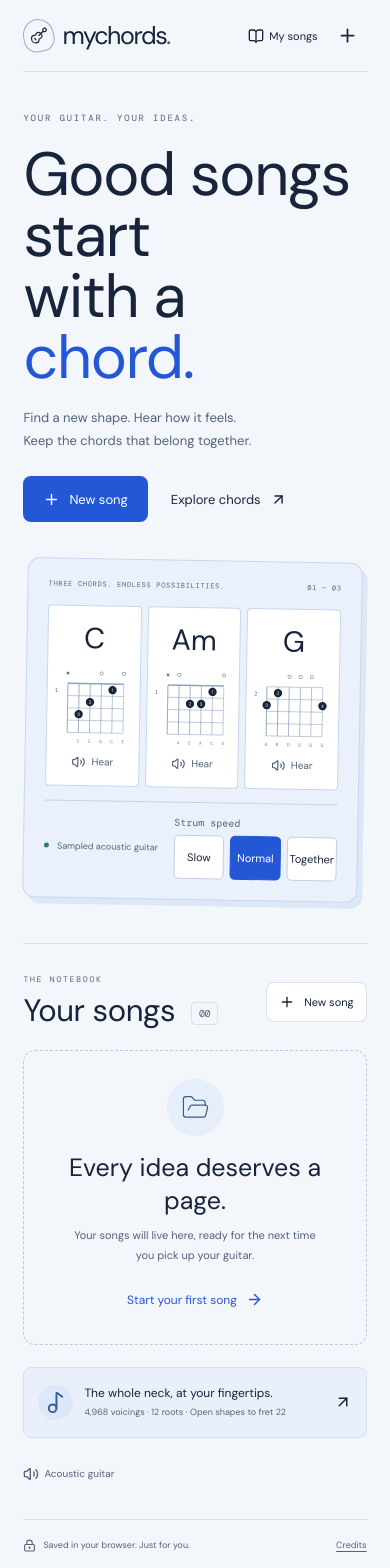
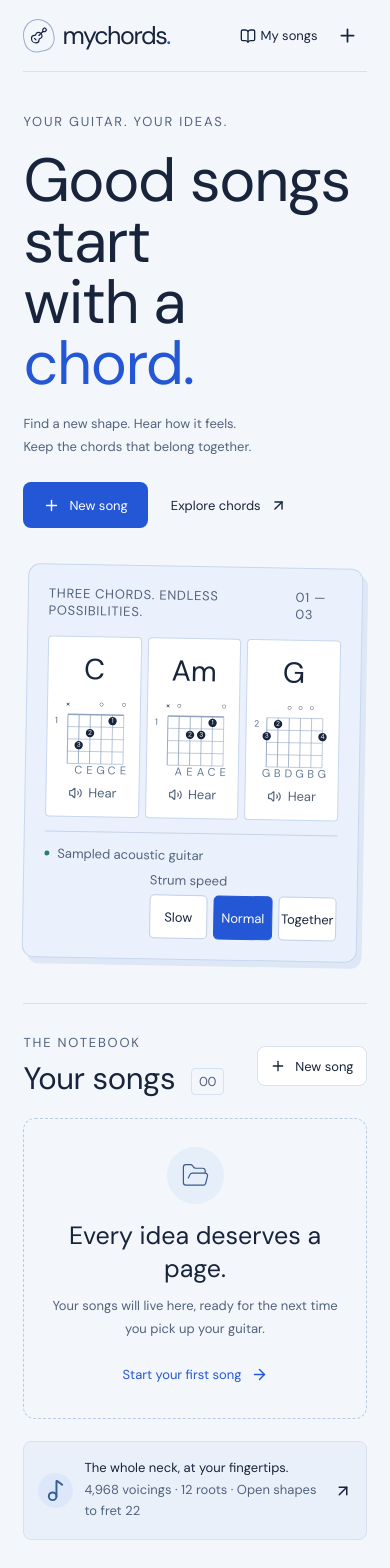
Before and after one commit to qwertypants/mychords, a React (Vite) app: page / in a window 390 px wide. Shown: the top 1568 px of the page. Built offline with nearby package versions, Linux system fonts and the light colour scheme.

Commit message:
Improve small text legibility

```diff
--- a/src/styles/editor.css
+++ b/src/styles/editor.css
@@ -3,7 +3,7 @@
   display: flex;
   align-items: center;
   gap: 12px;
-  font-size: 11px;
+  font-size: 13px;
   color: var(--muted);
   padding-top: 22px;
 }
@@ -46,7 +46,7 @@
   margin-top: 25px;
 }
 .song-meta {
-  font-size: 11px;
+  font-size: 13px;
   color: var(--muted);
   line-height: 1.8;
   margin-top: 12px;
@@ -72,7 +72,7 @@
   align-items: center;
   gap: 7px;
   color: var(--muted);
-  font-size: 11px;
+  font-size: 13px;
   min-height: 36px;
   line-height: 1.5;
 }
@@ -99,7 +99,7 @@
   align-items: center;
   gap: 6px;
   color: var(--muted);
-  font-size: 10px;
+  font-size: 13px;
 }
 .save-status.dirty i {
   background: var(--unsaved);
@@ -119,7 +119,7 @@
   min-width: 0;
 }
 .section-number {
-  font: 10px var(--mono);
+  font: 500 13px var(--display);
   color: var(--muted);
   background: var(--badge-surface);
   border-radius: 3px;
@@ -141,7 +141,7 @@
   box-shadow: 0 1px 0 var(--line);
 }
 .section-count {
-  font-size: 10px;
+  font-size: 13px;
   color: var(--muted);
   white-space: nowrap;
 }
@@ -184,7 +184,7 @@
   margin-right: -7px;
 }
 .chord-index {
-  font: 8px var(--mono);
+  font: 500 13px var(--display);
   color: var(--chord-index);
 }
 .drag-handle {
@@ -209,7 +209,7 @@
   min-width: 0;
 }
 .song-chord-name > span {
-  font: 8px var(--mono);
+  font: 500 13px var(--display);
   color: var(--muted);
   white-space: nowrap;
 }
@@ -231,17 +231,15 @@
   fill: var(--ink);
 }
 .chord-diagram .finger {
-  font:
-    8px "DM Sans",
-    sans-serif;
+  font: 600 10px var(--display);
   fill: var(--finger-text);
 }
 .chord-diagram .fret-number {
-  font: 10px var(--mono);
+  font: 600 12px var(--display);
   fill: var(--fret-label);
 }
 .chord-diagram .string-letter {
-  font: 8px var(--mono);
+  font: 600 14px var(--display);
   fill: var(--string-label);
 }
 .chord-diagram .open-marker {
@@ -260,7 +258,7 @@
   align-items: center;
   justify-content: center;
   gap: 6px;
-  font-size: 10px;
+  font-size: 13px;
   width: 100%;
   min-height: 39px;
   border-top: 1px solid var(--card-divider);
@@ -314,11 +312,11 @@
   color: var(--add-ink);
 }
 .add-chord-tile strong {
-  font-size: 12px;
+  font-size: 13px;
   font-weight: 500;
 }
 .add-chord-tile > span:last-child {
-  font-size: 10px;
+  font-size: 13px;
   color: var(--muted);
 }
 .add-section-button {
@@ -331,14 +329,14 @@
   min-height: 52px;
   border-radius: 8px;
   margin-top: 25px;
-  font-size: 12px;
+  font-size: 13px;
   color: var(--section-ink);
 }
 .add-section-button:hover {
   background: var(--section-hover);
 }
 .editor-note {
-  font-size: 10px;
+  font-size: 13px;
   color: var(--muted);
   text-align: center;
   margin-top: 18px;
--- a/src/styles/icon-options.css
+++ b/src/styles/icon-options.css
@@ -9,7 +9,7 @@
   padding: 0;
   margin-bottom: 6px;
   color: var(--muted);
-  font: 10px var(--mono);
+  font: 500 13px var(--display);
 }
 .icon-options-row {
   display: grid;
@@ -45,7 +45,7 @@
   border-radius: 5px;
   background: var(--surface);
   color: var(--ink);
-  font: 11px "DM Sans", sans-serif;
+  font: 500 13px var(--display);
   white-space: nowrap;
 }
 .icon-option:hover .icon-option-face { background: var(--tab-hover); }
--- a/src/styles/picker.css
+++ b/src/styles/picker.css
@@ -38,7 +38,7 @@
   letter-spacing: -0.3px;
 }
 .picker-header p {
-  font-size: 11px;
+  font-size: 13px;
   color: var(--muted);
   margin-top: 8px;
 }
@@ -62,7 +62,7 @@
   min-height: 32px;
   margin-bottom: 10px;
   color: var(--muted);
-  font-size: 11px;
+  font-size: 13px;
   font-weight: 600;
 }
 .picker-filter-toggle svg:last-child { margin-left: auto; transition: transform 150ms ease; }
@@ -94,7 +94,7 @@
   padding: 8px 12px;
   border-radius: 5px;
   cursor: pointer;
-  font-size: 12px;
+  font-size: 13px;
 }
 .chord-suggestions [role="option"] small { color: var(--muted); }
 .chord-suggestions [role="option"]:hover,
@@ -114,7 +114,7 @@
   min-height: 44px;
   border: 0;
   background: none;
-  font-size: 12px;
+  font-size: 13px;
   color: var(--ink);
   outline-offset: 0;
 }
@@ -133,12 +133,12 @@
   display: flex;
   justify-content: space-between;
   gap: 10px;
-  font-size: 10px;
+  font-size: 13px;
   color: var(--muted);
   margin-bottom: 17px;
 }
 .results-count > span {
-  font-size: 9px;
+  font-size: 13px;
 }
 .voicing-grid {
   display: grid;
@@ -165,7 +165,7 @@
 }
 .voicing-heading > span {
   white-space: nowrap;
-  font: 8px var(--mono);
+  font: 500 13px var(--display);
   color: var(--muted);
 }
 .voicing-card .chord-diagram {
@@ -183,7 +183,7 @@
   justify-content: center;
   min-height: 44px;
   flex: 1;
-  font-size: 10px;
+  font-size: 13px;
   padding: 2px 0;
 }
 .voicing-actions button:hover {
@@ -194,7 +194,7 @@
   border-left: 1px solid var(--card-divider);
 }
 .catalog-note {
-  font-size: 10px;
+  font-size: 13px;
   line-height: 1.8;
   color: var(--muted);
   margin-top: 23px;
@@ -276,19 +276,19 @@
 
 /* Chord filters and results share one scroll surface. */
 .category-tabs { display: flex; flex-wrap: wrap; gap: 6px; margin-bottom: 12px; }
-.category-tabs button { min-height: 44px; padding: 8px 12px; border: 1px solid var(--control-border); border-radius: 8px; font-size: 12px; }
+.category-tabs button { min-height: 44px; padding: 8px 12px; border: 1px solid var(--control-border); border-radius: 8px; font-size: 13px; }
 .category-tabs button[aria-pressed="true"] { background: var(--accent); color: var(--on-ink); }
 .category-tabs button:disabled { opacity: .45; cursor: default; }
 .extra-categories { padding-top: 10px; border-top: 1px solid var(--line); }
 .chord-root-section { margin-bottom: 24px; }
 .chord-root-section > h3 { font: 700 24px var(--display); margin-bottom: 12px; }
-.chord-root-section > h3 span { font: 11px var(--mono); color: var(--muted); }
+.chord-root-section > h3 span { font: 500 13px var(--display); color: var(--muted); }
 .chord-group { min-width: 0; }
-.shape-toggle { width: 100%; min-height: 44px; font-size: 12px; border: 1px solid var(--voicing-border); border-top: 0; border-radius: 0 0 5px 5px; }
+.shape-toggle { width: 100%; min-height: 44px; font-size: 13px; border: 1px solid var(--voicing-border); border-top: 0; border-radius: 0 0 5px 5px; }
 .shape-toggle[aria-expanded="true"] { background: var(--accent); color: var(--on-ink); }
 .shape-panel { grid-column: 1 / -1; padding: 12px; border: 1px solid var(--control-border); border-radius: 8px; background: var(--paper); min-width: 0; }
 .shape-panel > header { display: flex; align-items: center; justify-content: space-between; gap: 8px; margin-bottom: 12px; }
 .shape-panel h4 { font: 700 20px var(--display); }
-.shape-panel > header button { min-height: 44px; font-size: 12px; }
+.shape-panel > header button { min-height: 44px; font-size: 13px; }
 .shape-panel .voicing-card { padding-left: 6px; padding-right: 6px; }
 .empty-results .button { display: block; margin-top: 12px; }
--- a/src/styles/responsive.css
+++ b/src/styles/responsive.css
@@ -28,7 +28,7 @@
     padding: 16px;
   }
   .hero-caption {
-    font-size: 7px;
+    font-size: 13px;
     letter-spacing: 0.5px;
   }
   .hero-chord-row {
@@ -74,7 +74,7 @@
     gap: 12px;
   }
   .nav-link {
-    font-size: 11px;
+    font-size: 13px;
     gap: 5px;
   }
   .explore-nav {
@@ -109,7 +109,7 @@
     gap: 23px;
   }
   .welcome-copy .eyebrow {
-    font-size: 9px;
+    font-size: 13px;
   }
   .hero-chords {
     margin: 3px 6px 5px 2px;
@@ -118,7 +118,7 @@
     transform: rotate(1deg);
   }
   .hero-caption {
-    font-size: 7px;
+    font-size: 13px;
     padding-bottom: 17px;
     letter-spacing: 0.7px;
   }
@@ -132,12 +132,12 @@
     max-width: 125px;
   }
   .hero-footnote {
-    font-size: 9px;
+    font-size: 13px;
     padding-top: 13px;
     margin-top: 14px;
   }
   .hero-hear {
-    font-size: 10px;
+    font-size: 13px;
   }
   .saved-songs {
     margin-top: 29px;
@@ -146,10 +146,10 @@
     font-size: 31px;
   }
   .library-section-header .eyebrow {
-    font-size: 8px;
+    font-size: 13px;
   }
   .library-section-header > .button {
-    font-size: 11px;
+    font-size: 13px;
     padding: 9px 12px;
   }
   .library-empty {
@@ -160,7 +160,7 @@
     font-size: 25px;
   }
   .library-empty p {
-    font-size: 11px;
+    font-size: 13px;
   }
   .catalog-banner {
     padding: 17px 14px;
@@ -172,17 +172,17 @@
     height: 35px;
   }
   .catalog-banner strong {
-    font-size: 12px;
+    font-size: 13px;
   }
   .catalog-banner span > span:not(.catalog-icon) {
-    font-size: 9px;
+    font-size: 13px;
     margin-top: 4px;
   }
   .catalog-banner > svg {
     width: 18px;
   }
   .app-footer {
-    font-size: 9px;
+    font-size: 13px;
     margin-top: 27px;
     padding-top: 18px;
   }
@@ -196,18 +196,18 @@
     font-size: 27px;
   }
   .saved-song p {
-    font-size: 10px;
+    font-size: 13px;
   }
   .editor-breadcrumb {
     padding-top: 14px;
-    font-size: 10px;
+    font-size: 13px;
   }
   .editor-heading {
     margin-top: 20px;
     gap: 8px;
   }
   .editor-heading .eyebrow {
-    font-size: 8px;
+    font-size: 13px;
   }
   .song-title {
     font-size: 42px;
@@ -217,11 +217,11 @@
     padding: 10px 13px;
     min-height: 42px;
     margin-top: 24px;
-    font-size: 12px;
+    font-size: 13px;
     gap: 7px;
   }
   .song-meta {
-    font-size: 9px;
+    font-size: 13px;
     margin-top: 9px;
   }
   .song-meta span {
@@ -233,16 +233,16 @@
     margin-top: 4px;
   }
   .play-song {
-    font-size: 11px;
+    font-size: 13px;
     padding: 9px 12px;
     min-height: 42px;
   }
   .playback-status {
-    font-size: 10px;
+    font-size: 13px;
     gap: 5px;
   }
   .save-status {
-    font-size: 9px;
+    font-size: 13px;
     flex-basis: 100%;
     margin-left: 0;
     margin-top: 2px;
@@ -256,14 +256,14 @@
     margin-bottom: 12px;
   }
   .section-number {
-    font-size: 9px;
+    font-size: 13px;
     padding: 5px;
   }
   .section-title input {
     font-size: 26px;
   }
   .section-count {
-    font-size: 9px;
+    font-size: 13px;
   }
   .section-controls .icon-button {
     min-width: 36px;
@@ -289,12 +289,12 @@
     min-height: 160px;
   }
   .add-section-button {
-    font-size: 11px;
+    font-size: 13px;
     min-height: 48px;
     margin-top: 23px;
   }
   .editor-note {
-    font-size: 9px;
+    font-size: 13px;
   }
   .picker-dialog {
     border: 0;
@@ -308,7 +308,7 @@
     margin-top: 4px;
   }
   .picker-header .eyebrow {
-    font-size: 8px;
+    font-size: 13px;
   }
   .picker-filters {
     padding: 9px 16px 8px;
@@ -321,10 +321,10 @@
     padding: 2px 20px;
   }
   .results-count {
-    font-size: 9px;
+    font-size: 13px;
   }
   .results-count > span {
-    font-size: 8px;
+    font-size: 13px;
   }
   .voicing-grid {
     grid-template-columns: repeat(2, minmax(0, 1fr));
@@ -340,10 +340,10 @@
     font-size: 27px;
   }
   .voicing-heading > span {
-    font-size: 8px;
+    font-size: 13px;
   }
   .voicing-actions button {
-    font-size: 11px;
+    font-size: 13px;
     min-height: 46px;
   }
   .confirm-dialog {
@@ -373,7 +373,7 @@
     padding: 15px;
   }
   .hero-caption {
-    font-size: 6px;
+    font-size: 13px;
   }
   .hero-chord-label {
     font-size: 26px;
@@ -415,7 +415,7 @@
     gap: 6px;
   }
   .nav-link {
-    font-size: 10px;
+    font-size: 13px;
   }
 }
 @media (prefers-reduced-motion: reduce) {
--- a/src/styles/shell.css
+++ b/src/styles/shell.css
@@ -213,7 +213,7 @@ button {
   color: var(--accent);
 }
 .eyebrow {
-  font: 10px/1.5 var(--mono);
+  font: 500 13px/1.5 var(--display);
   letter-spacing: 1.8px;
   color: var(--muted);
 }
@@ -263,7 +263,7 @@ button {
   min-width: 0;
 }
 .hero-caption {
-  font: 8px var(--mono);
+  font: 500 13px var(--display);
   letter-spacing: 1px;
   display: flex;
   justify-content: space-between;
@@ -298,12 +298,21 @@ button {
   max-width: 125px;
   margin: 3px auto 0;
 }
+.hero-chord .chord-diagram .string-letter {
+  font-size: 20px;
+}
+.hero-chord .chord-diagram .fret-number {
+  font-size: 16px;
+}
+.hero-chord .chord-diagram .finger {
+  font-size: 12px;
+}
 .hero-hear {
   display: flex;
   align-items: center;
   justify-content: center;
   gap: 6px;
-  font-size: 10px;
+  font-size: 13px;
   color: var(--muted);
   min-height: 29px;
 }
@@ -316,7 +325,7 @@ button {
   flex-wrap: wrap;
   gap: 8px;
   color: var(--muted);
-  font-size: 10px;
+  font-size: 13px;
 }
 .hero-footnote .strum-speed {
   margin-left: auto;
@@ -345,7 +354,7 @@ button {
   letter-spacing: -0.4px;
 }
 .library-section-header h2 span {
-  font: 10px var(--mono);
+  font: 500 13px var(--display);
   vertical-align: middle;
   margin-left: 8px;
   color: var(--muted);
@@ -355,7 +364,7 @@ button {
 }
 .library-section-header > .button {
   min-height: 40px;
-  font-size: 12px;
+  font-size: 13px;
 }
 .library-empty {
   margin-top: 25px;
@@ -378,14 +387,14 @@ button {
   font: 700 25px var(--display);
 }
 .library-empty p {
-  font-size: 12px;
+  font-size: 13px;
   line-height: 1.8;
   color: var(--muted);
   margin-top: 9px;
 }
 .library-empty .text-button {
   color: var(--accent);
-  font-size: 12px;
+  font-size: 13px;
   margin-top: 12px;
 }
 .catalog-banner {
@@ -419,7 +428,7 @@ button {
   display: block;
 }
 .catalog-banner span > span:not(.catalog-icon) {
-  font-size: 11px;
+  font-size: 13px;
   display: block;
   color: var(--muted);
   margin-top: 6px;
@@ -439,7 +448,7 @@ button {
   display: flex;
   align-items: center;
   gap: 20px;
-  font-size: 10px;
+  font-size: 13px;
   color: var(--muted);
   line-height: 1.7;
 }
@@ -473,7 +482,7 @@ button {
   box-shadow: 2px 3px 0 var(--saved-shadow);
 }
 .saved-song-number {
-  font: 10px var(--mono);
+  font: 500 13px var(--display);
   color: var(--muted);
   display: flex;
   align-items: center;
@@ -485,7 +494,7 @@ button {
   overflow-wrap: anywhere;
 }
 .saved-song p {
-  font-size: 11px;
+  font-size: 13px;
   color: var(--muted);
   margin-top: 7px;
 }
@@ -496,6 +505,6 @@ button {
   display: flex;
   align-items: center;
   justify-content: space-between;
-  font: 10px var(--mono);
+  font: 500 13px var(--display);
   color: var(--muted);
 }
```
